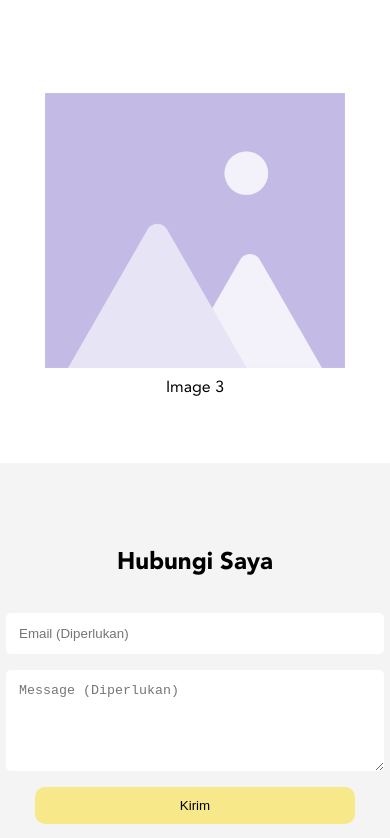
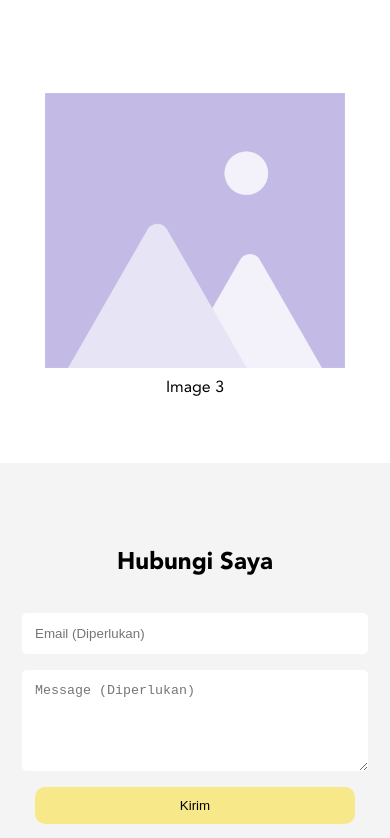
Before and after one commit to Ashtacon/ProgatePortfolio, a plain HTML site: page index.html in a window 390 px wide. Shown: the part 2208-3046 px from the top of the page. Drawn offline with Linux system fonts and the light colour scheme.

Commit message:
fix : bug on responsive.css

```diff
--- a/responsive.css
+++ b/responsive.css
@@ -6,7 +6,7 @@
 }
 
 /* Mobile */
-@media (max-width: 450px) {
+@media (max-width: 590px) {
   .navbar .brand h2 {
     font-size: 0.8rem;
   }
@@ -21,6 +21,6 @@
   }
   input,
   textarea {
-    width: 22rem;
+    width: 20rem;
   }
 }
```
